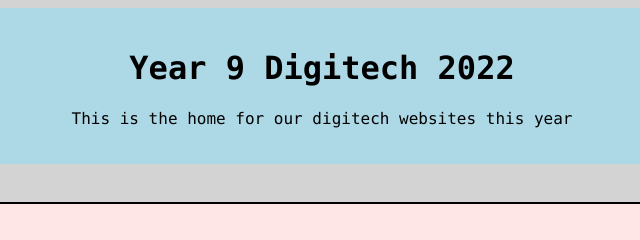
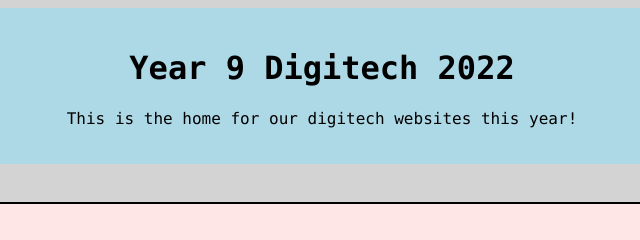
Before and after one commit to liamonk/catmath, a plain HTML site: page Main website/front.html in a window 1280 px wide. Shown: the top 240 px of the page, 318-958 px from the left. Drawn offline with Linux system fonts and the light colour scheme.

Commit message:
test change

```diff
--- a/Main website/front.html
+++ b/Main website/front.html
@@ -9,7 +9,7 @@
   <body>
     <div class="header">
       <h1>Year 9 Digitech 2022</h1>
-      <p>This is the home for our digitech websites this year</p>
+      <p>This is the home for our digitech websites this year!</p>
     </div>
     <br>
     <div class="leftColumn">
```
